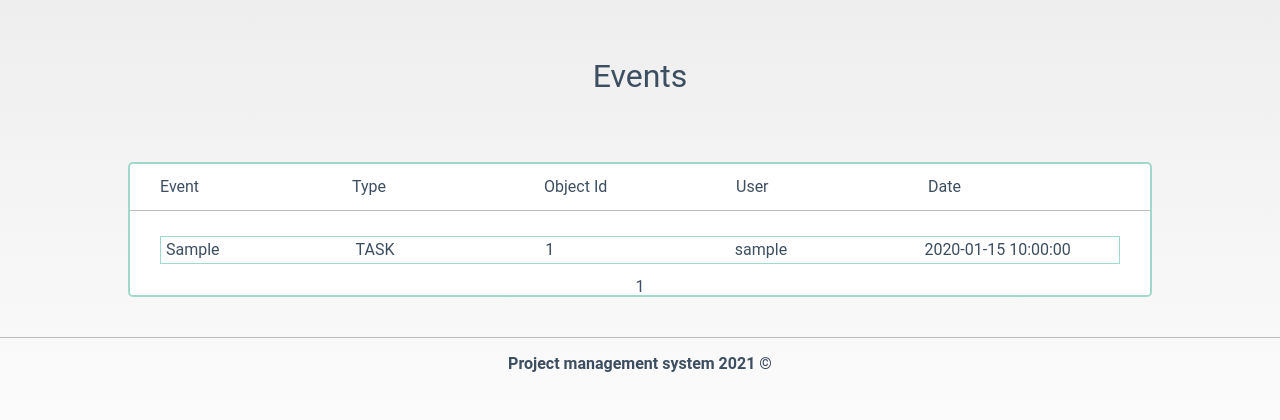
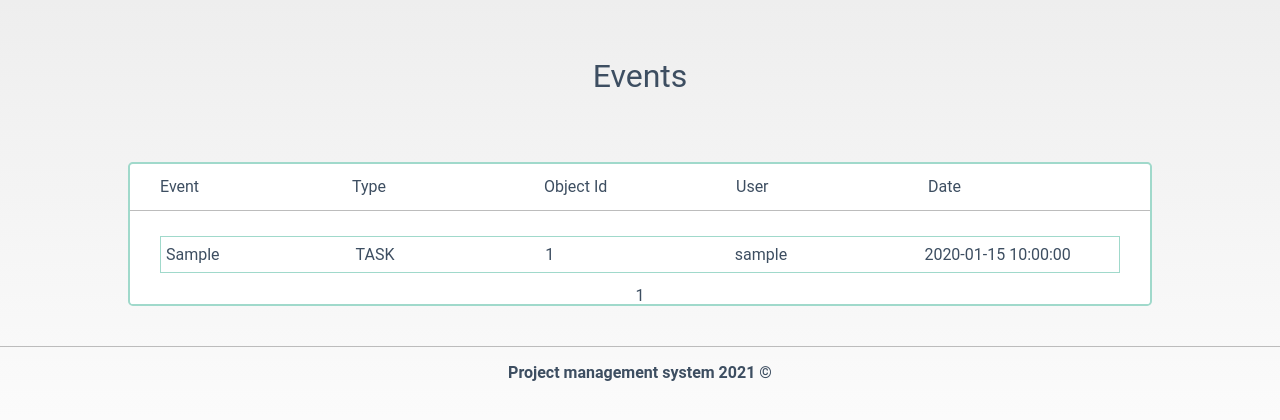
Before and after one commit to OsvaldasUlevicius/undefined, a PHP site: page /templates/admin/eventLog.php in a window 1280 px wide. Shown: the part 255-675 px from the top of the page. Run offline with PHP 8.4, Linux system fonts and the light colour scheme; the visitor is signed in with stand-in values (Sample User, id 1); tables that the repository leaves empty hold one stand-in row (values such as "Sample post").

Commit message:
Refactor

```diff
--- a/modules/projects/taskList.php
+++ b/modules/projects/taskList.php
@@ -26,7 +26,7 @@ if(isset($_GET["csvTasks"])){
     $field = mysqli_field_count($db);
 
     // add header to file
-    $csv_export.="Task ID; Project; Title; Description; Priority; Status;";
+    $csv_export.="Task ID; Project; Title; Description; Priority; Status; Date Created; Date Updated";
 
     // newline (seems to work both on Linux & Windows servers)
     $csv_export.= '
@@ -39,8 +39,10 @@ if(isset($_GET["csvTasks"])){
         $description = $result["description"];
         $priority = getPriority($result["priority"], $db);
         $status = getStatus($result["status"], $db, $isProject=false);
+        $dateCreated = $result["created_at"];
+        $dateUpdated = $result["updated_at"];
 
-        $csv_export.= "$id;$project;$title;$description;$priority;$status";
+        $csv_export.= "$id;$project;$title;$description;$priority;$status;$dateCreated;$dateUpdated";
         $csv_export.= '
         ';
     }
--- a/public/css/style.css
+++ b/public/css/style.css
@@ -309,6 +309,7 @@ body.eventlog {
   text-align: center;
   color: var(--font-color-dark);
   max-width: 1000px;
+  word-break: break-all;
 }
 
 h1.task-proj-heading {
--- a/templates/admin/eventLog.php
+++ b/templates/admin/eventLog.php
@@ -21,7 +21,7 @@ include('../../modules/admin/eventLog.php');
     <input id="input-search" type="text" name="valueToSearch" placeholder="Type a keyword to search..."/>
     <button id="btn-search" class="btn" type="submit" name="search" value="search"><i class="icon fas fa-search"></i></button>
 </form> -->
-<div class="container-table">
+<div class="container-table" style="word-break:break-all;">
     <div class="table-head">
         <h4>Event</h4>
         <h4>Type</h4>
@@ -32,8 +32,8 @@ include('../../modules/admin/eventLog.php');
     <div class="table-body">
         <?php $events = getEvents($db); ?>
         <?php foreach ($events["events"] as $event): ?>
-            <div class="table-row">
-                <p><?php echo $event["event"] ?></p>
+            <div class="table-row" style="line-height: 25px;">
+                <p style="padding-right: 20px;"><?php echo $event["event"] ?></p>
 
                 <!-- TYPE -->
                 <?php if ($event["task_id"]): ?>
@@ -54,7 +54,7 @@ include('../../modules/admin/eventLog.php');
                     <?php if (checkIfObjectExists("projects", $event["project_id"], $db)): ?>
                         <a href="../projects/taskList.php?project_id=<?php echo $event["project_id"]; ?>"><?php echo $event["project_id"]; ?></a>
                     <?php else: ?>
-                        <p><?php echo $event["project_id"] ?> (Object does not exist)</p>
+                        <p style="padding-right: 25px;"><?php echo $event["project_id"] ?> (Object does not exist)</p>
                     <?php endif ?>
 
                 <?php else : ?>
--- a/templates/projects/editTask.php
+++ b/templates/projects/editTask.php
@@ -28,7 +28,8 @@
             <h2 class="create-edit-heading">Task title</h2>
             <input onchange="trimInput('title')" id="edit-task-title" type="text" name="title" placeholder="Enter task title">
             <h2 class="create-edit-heading">Task description</h2>
-            <input onchange="trimInput('description')" id="edit-task-description" type="text" name="description" placeholder="Enter task description">
+            <textarea onchange="trimInput('description')" id="edit-task-description" type="text" name="description"
+            placeholder="Enter task description"></textarea>
         </div>
 
         <div class="priority-container">
--- a/templates/projects/taskCard.php
+++ b/templates/projects/taskCard.php
@@ -12,9 +12,10 @@ if (isset($task)) { ?>
         ?>
     ">
     <span class="task-title tooltip"><span class="tooltiptext"><?php echo $task["title"];?></span> <?php echo truncate($task["title"], array("wordWidth" => 4, "characterWidth" => 30)); ?> </span>
-    <p class="task-description tooltip"><span class="tooltiptext"><?php echo $task["description"];?></span> <?php echo truncate($task["description"], array("wordWidth" => 4, "characterWidth" => 100)); ?> </p>
+    <p class="task-description tooltip"><span class="tooltiptext"><?php echo $task["description"];?></span> <?php echo truncate($task["description"], array("wordWidth" => 4, "characterWidth" => 25)); ?> </p>
     <span class="task-priority"><?php if ($taskPriority == "Medium") { echo "Med"; } else { echo $taskPriority; } ?> </span>
-    <span class="task-created-date">Date created: <?php echo $task["created_at"]; ?> <span class="task-id tooltip">ID: <?php echo $task["id"]; ?><span class="tooltiptext">ID: <?php echo $task["id"];?></span> </span></span>
+    <span class="task-created-date">Date created: <?php echo $task["created_at"]; ?></span>
+    <span class="task-created-date">Date updated: <?php echo $task["updated_at"]; ?> <span class="task-id tooltip">ID: <?php echo $task["id"]; ?><span class="tooltiptext">ID: <?php echo $task["id"];?></span> </span></span>
 
         <?php $taskArray=array(
             "taskId" => intval($task["id"]),
```
